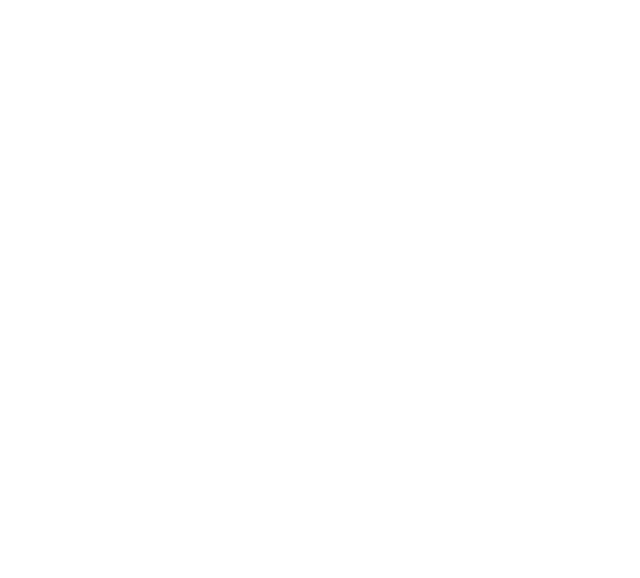
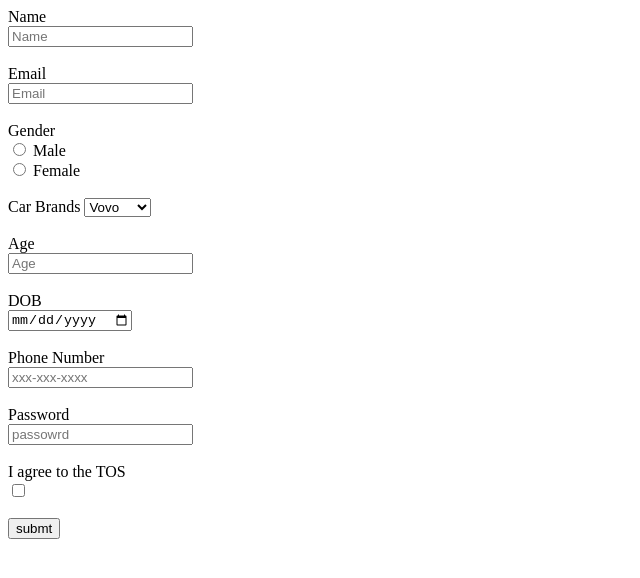
Before and after one commit to acciojob/signup-form-car-tarunkotipalli, a website: page main.html in a window 1280 px wide. Shown: the whole page, without its empty margins (0-640 px from the left). Drawn offline with Linux system fonts and the light colour scheme.

Commit message:
created a submission

```diff
--- a/main.html
+++ b/main.html
@@ -1,5 +1,3 @@
-<!DOCTYPE html>
-
 <html>
 
 <head>
@@ -10,7 +8,47 @@
 	<!-- the entire body must be written by student -->
     <script type="text/javascript" src="./script.js">
 </script>
+	<form action="#" method="post">
+	<label for="name">Name</label><br>
+	<input type="text" id="name" placeholder="Name" required><br><br>
+	<label for="email">Email</label><br>
+	<input type="email" id="email" placeholder="Email" required><br><br>
+
+		<label for="">Gender</label><br>
+        <input type="radio"  id="male" name="gender" required>
+        <label for="male">Male</label><br>
+        <input type="radio" name="gender" id="female" required>
+	    <label for="female">Female</label><br><br>
+
+
+	<label for="cars">Car Brands</label>
+	<select name="cars"  id="cars"  required>
+	<option value="Volvo">Vovo</option>
+	<option value="maruthi">maruthi</option>
+	<option value="bmw">Bmw</option>
+	<option value="bmw">Bmw</option>
+	<option value="bmw">Bmw</option>
+
+	</select><br><br>
+
+	<label for="age">Age</label><br>
+	<input type="number" id="age" name="age"placeholder="Age" required><br><br>
+
+	<label for="dob">DOB</label><br>
+	<input type="date" id="dob" placeholder="" required><br><br>
+
+	<label for="tel">Phone Number</label><br>
+	<input type="tel" id="tel" placeholder="xxx-xxx-xxxx" required><br><br>
+
+	<label for="password">Password</label><br>
+	<input type="password" id="password" placeholder="passowrd" required><br><br>
+
+	<label for="tos">I agree to the TOS</label><br>
+	<input type="checkbox" id="tos" placeholder="" required><br><br>
+
+	<button type="submit">submt</button>
+	</form>
+
+
 
 </body>
-
-</html>
```
